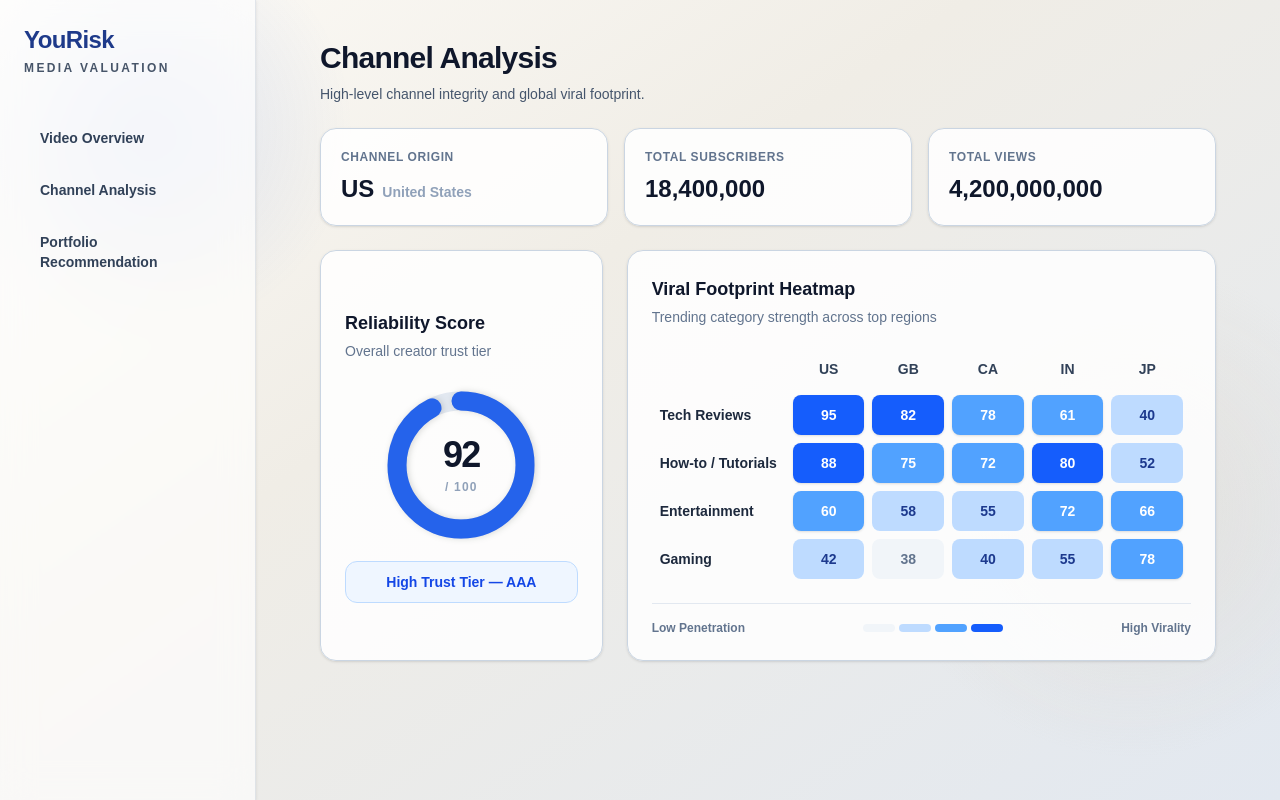
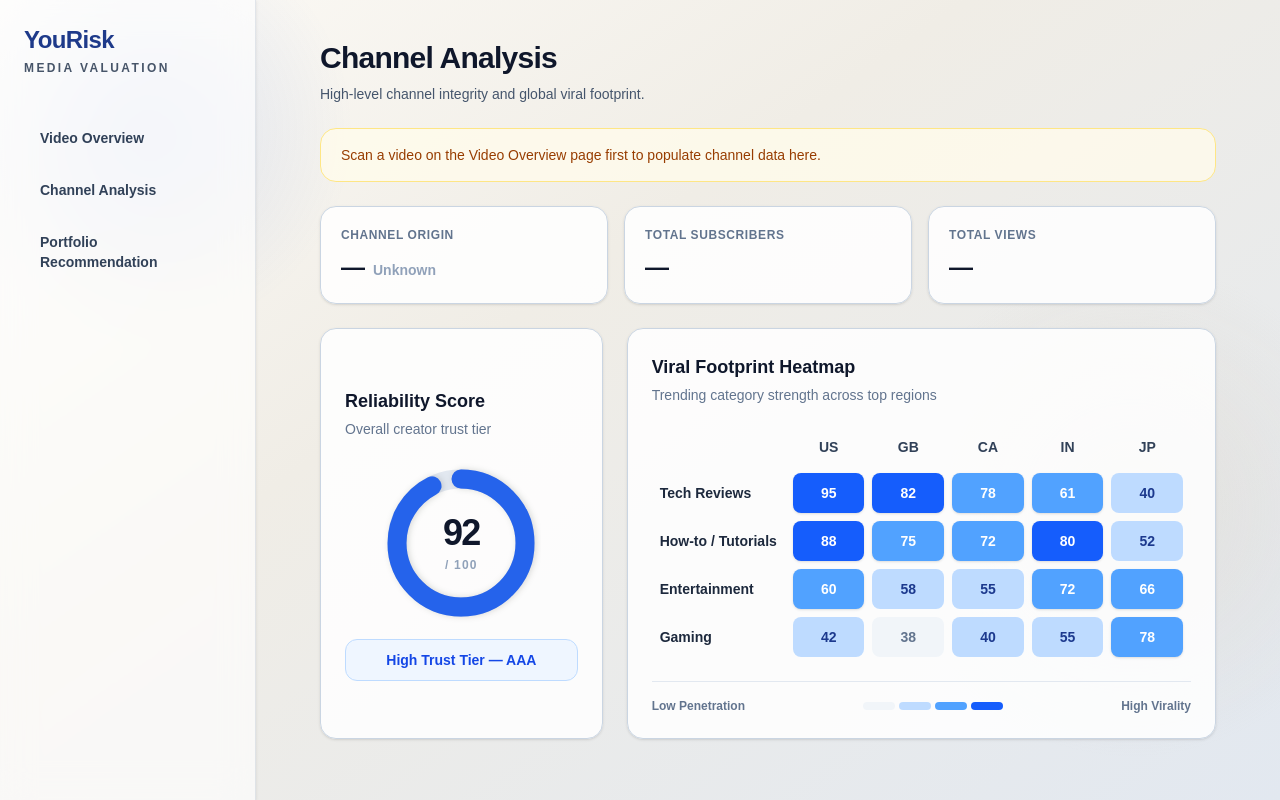
Before and after one commit to tienvinh1210/YTBTrendingDashboard, a Next.js app: page /channel_analysis in a window 1280 px wide. Built offline with nearby package versions, Linux system fonts and the light colour scheme.

Commit message:
display initials

```diff
--- a/app/channel_analysis/page.tsx
+++ b/app/channel_analysis/page.tsx
@@ -1,8 +1,70 @@
 "use client";
 
-import React from 'react';
+import React, { useEffect, useState } from 'react';
+
+type ChannelInfo = {
+  id: string;
+  title: string;
+  country: string | null;
+  subscriberCount: number;
+  viewCount: number;
+  videoCount: number;
+};
+
+type StoredScan = {
+  video: { channelTitle: string };
+  channel: ChannelInfo | null;
+};
+
+const STORAGE_KEY = "yourisk:lastScan";
+const numberFmt = new Intl.NumberFormat("en-US");
+
+let regionNames: Intl.DisplayNames | null = null;
+function getCountryName(code: string | null): string {
+  if (!code) return "Unknown";
+  if (typeof Intl !== "undefined" && "DisplayNames" in Intl) {
+    if (!regionNames) {
+      try {
+        regionNames = new Intl.DisplayNames(["en"], { type: "region" });
+      } catch {
+        regionNames = null;
+      }
+    }
+    if (regionNames) {
+      try {
+        return regionNames.of(code) ?? code;
+      } catch {
+        return code;
+      }
+    }
+  }
+  return code;
+}
 
 export default function ChannelAnalysis() {
+  const [channel, setChannel] = useState<ChannelInfo | null>(null);
+  const [channelTitle, setChannelTitle] = useState<string | null>(null);
+  const [loaded, setLoaded] = useState(false);
+
+  useEffect(() => {
+    if (typeof window === "undefined") return;
+    try {
+      const raw = window.localStorage.getItem(STORAGE_KEY);
+      if (raw) {
+        const parsed = JSON.parse(raw) as StoredScan;
+        setChannel(parsed.channel ?? null);
+        setChannelTitle(parsed.video?.channelTitle ?? null);
+      }
+    } catch {
+      // ignore corrupted storage
+    } finally {
+      setLoaded(true);
+    }
+  }, []);
+
+  const countryCode = channel?.country ?? null;
+  const countryDisplay = getCountryName(countryCode);
+
   const getHeatmapColor = (val: number) => {
     if (val >= 80) return 'bg-blue-600 text-white shadow-sm';
     if (val >= 60) return 'bg-blue-400 text-white shadow-sm';
@@ -25,25 +87,39 @@ export default function ChannelAnalysis() {
       {/* Header - Base Fade In */}
       <div className="mb-6 animate-in fade-in slide-in-from-bottom-4 duration-700 fill-mode-both">
         <h1 className="text-3xl font-black tracking-tight text-slate-900">Channel Analysis</h1>
-        <p className="text-sm font-medium mt-2 text-slate-600">High-level channel integrity and global viral footprint.</p>
+        <p className="text-sm font-medium mt-2 text-slate-600">
+          {channelTitle
+            ? `High-level integrity and global viral footprint for ${channelTitle}.`
+            : "High-level channel integrity and global viral footprint."}
+        </p>
       </div>
+
+      {loaded && !channel && (
+        <div className="rounded-2xl border border-amber-200 bg-amber-50/80 px-5 py-4 text-sm font-medium text-amber-800 animate-in fade-in duration-500">
+          Scan a video on the Video Overview page first to populate channel data here.
+        </div>
+      )}
 
       {/* Top Stats Grid - Delay 150ms */}
       <div className="grid grid-cols-3 gap-4 animate-in fade-in slide-in-from-bottom-4 duration-700 delay-150 fill-mode-both">
         <div className="bg-white/85 border border-slate-300 rounded-2xl p-5 shadow-sm">
           <div className="text-xs font-bold uppercase tracking-wider text-slate-500 mb-2">Channel Origin</div>
           <div className="flex items-baseline gap-2">
-            <div className="text-2xl font-black text-slate-900">US</div>
-            <div className="text-sm font-bold text-slate-400">United States</div>
+            <div className="text-2xl font-black text-slate-900">{countryCode ?? "—"}</div>
+            <div className="text-sm font-bold text-slate-400">{countryDisplay}</div>
           </div>
         </div>
         <div className="bg-white/85 border border-slate-300 rounded-2xl p-5 shadow-sm">
           <div className="text-xs font-bold uppercase tracking-wider text-slate-500 mb-2">Total Subscribers</div>
-          <div className="text-2xl font-black text-slate-900">18,400,000</div>
+          <div className="text-2xl font-black text-slate-900">
+            {channel ? numberFmt.format(channel.subscriberCount) : "—"}
+          </div>
         </div>
         <div className="bg-white/85 border border-slate-300 rounded-2xl p-5 shadow-sm">
           <div className="text-xs font-bold uppercase tracking-wider text-slate-500 mb-2">Total Views</div>
-          <div className="text-2xl font-black text-slate-900">4,200,000,000</div>
+          <div className="text-2xl font-black text-slate-900">
+            {channel ? numberFmt.format(channel.viewCount) : "—"}
+          </div>
         </div>
       </div>
 
--- a/app/video_overview/page.tsx
+++ b/app/video_overview/page.tsx
@@ -2,9 +2,71 @@
 
 import React, { useState } from "react";
 
+type VideoInfo = {
+  id: string;
+  title: string;
+  publishedAt: string;
+  categoryId: string;
+  categoryName: string;
+  viewCount: number;
+  channelId: string;
+  channelTitle: string;
+};
+
+type ChannelInfo = {
+  id: string;
+  title: string;
+  country: string | null;
+  subscriberCount: number;
+  viewCount: number;
+  videoCount: number;
+};
+
+const numberFmt = new Intl.NumberFormat("en-US");
+const dateFmt = new Intl.DateTimeFormat("en-US", {
+  year: "numeric",
+  month: "short",
+  day: "numeric",
+});
+
+const STORAGE_KEY = "yourisk:lastScan";
+
 export default function VideoOverview() {
   const [url, setUrl] = useState("");
-  const [hasData, setHasData] = useState(false);
+  const [video, setVideo] = useState<VideoInfo | null>(null);
+  const [loading, setLoading] = useState(false);
+  const [error, setError] = useState<string | null>(null);
+
+  const hasData = !!video;
+
+  async function handleScan() {
+    if (!url.trim() || loading) return;
+    setLoading(true);
+    setError(null);
+    try {
+      const res = await fetch(`/api/youtube?url=${encodeURIComponent(url)}`);
+      const data = (await res.json()) as
+        | { video: VideoInfo; channel: ChannelInfo | null }
+        | { error: string };
+      if (!res.ok || "error" in data) {
+        const message = "error" in data ? data.error : "Failed to fetch video.";
+        throw new Error(message);
+      }
+      setVideo(data.video);
+      if (typeof window !== "undefined") {
+        window.localStorage.setItem(
+          STORAGE_KEY,
+          JSON.stringify({ video: data.video, channel: data.channel, ts: Date.now() })
+        );
+      }
+    } catch (e) {
+      const message = e instanceof Error ? e.message : "Unexpected error.";
+      setError(message);
+      setVideo(null);
+    } finally {
+      setLoading(false);
+    }
+  }
 
   return (
     <>
@@ -284,14 +346,36 @@ export default function VideoOverview() {
             placeholder="Paste YouTube video URL…"
             value={url}
             onChange={(e) => setUrl(e.target.value)}
-            onKeyDown={(e) => e.key === "Enter" && setHasData(true)}
+            onKeyDown={(e) => e.key === "Enter" && handleScan()}
+            disabled={loading}
           />
-          <button className="vo-btn" onClick={() => setHasData(true)}>
-            Scan Asset →
+          <button
+            className="vo-btn"
+            onClick={handleScan}
+            disabled={loading || !url.trim()}
+            style={loading || !url.trim() ? { opacity: 0.6, cursor: "not-allowed" } : undefined}
+          >
+            {loading ? "Scanning…" : "Scan Asset →"}
           </button>
         </div>
 
-        {hasData && (
+        {error && (
+          <div
+            style={{
+              padding: "12px 16px",
+              borderRadius: 10,
+              background: "#fef2f2",
+              border: "1px solid #fecaca",
+              color: "#b91c1c",
+              fontSize: 13,
+              marginBottom: 20,
+            }}
+          >
+            {error}
+          </div>
+        )}
+
+        {hasData && video && (
           <>
             <div className="vo-divider" />
 
@@ -299,15 +383,17 @@ export default function VideoOverview() {
             <div className="vo-stats vo-reveal vo-reveal-1">
               <div className="vo-stat">
                 <div className="vo-label">Current Views</div>
-                <div className="vo-stat-value">4,500,000</div>
+                <div className="vo-stat-value">{numberFmt.format(video.viewCount)}</div>
               </div>
               <div className="vo-stat">
                 <div className="vo-label">Publish Date</div>
-                <div className="vo-stat-value">Apr 18, 2026</div>
+                <div className="vo-stat-value">
+                  {dateFmt.format(new Date(video.publishedAt))}
+                </div>
               </div>
               <div className="vo-stat">
                 <div className="vo-label">Primary Category</div>
-                <div className="vo-stat-value">Science & Tech</div>
+                <div className="vo-stat-value">{video.categoryName}</div>
               </div>
             </div>
 
```
